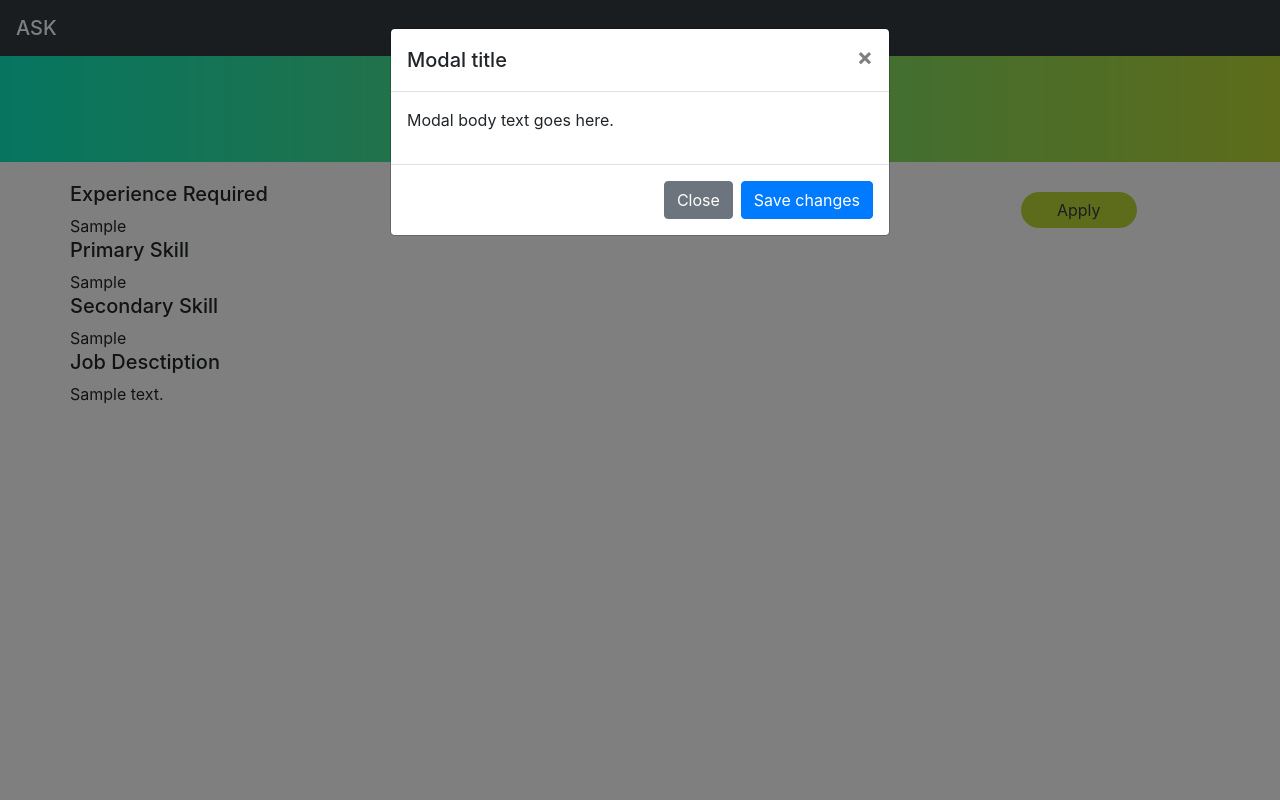
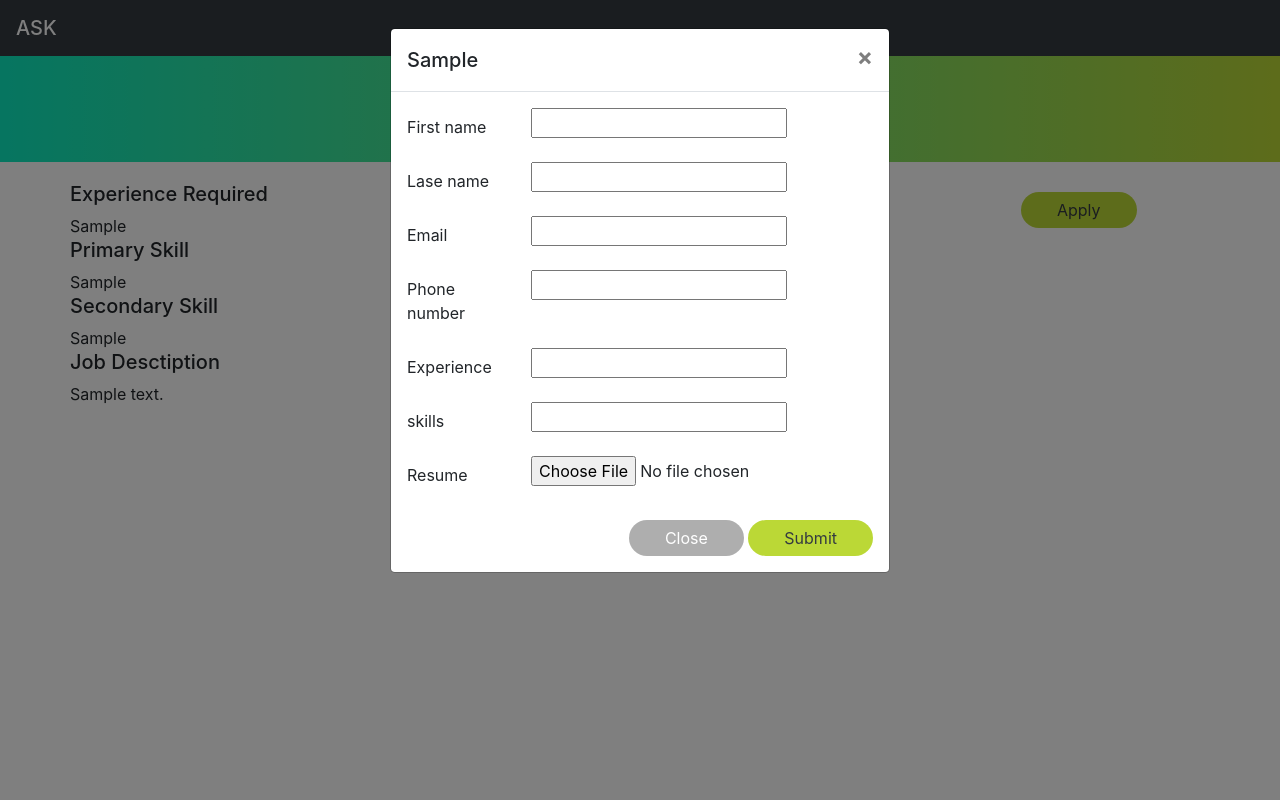
Before and after one commit to sudharsan78/Recruitment, a Django app: a page that uses recruitment/job_portal/templates/job_portal/job_post.html in a window 1280 px wide, after a click on "Apply". Run offline with Django 3.2, Linux system fonts and the light colour scheme; tables that the repository leaves empty hold one stand-in row (values such as "Sample post"); some libraries are stand-ins or nearby versions.

Commit message:
Added application submit functionality

```diff
--- /dev/null
+++ b/recruitment/job_portal/forms.py
@@ -0,0 +1,9 @@
+from django import forms
+
+from . models import Application
+
+class ApplicationForm(forms.ModelForm):
+
+    class Meta:
+        model = Application
+        exclude = ['status']
--- a/recruitment/job_portal/templates/job_portal/job_post.html
+++ b/recruitment/job_portal/templates/job_portal/job_post.html
@@ -32,17 +32,76 @@
   <div class="modal-dialog" role="document">
     <div class="modal-content">
       <div class="modal-header">
-        <h5 class="modal-title">Modal title</h5>
+	<h5 class="modal-title">{{post.position}}</h5>
         <button type="button" class="close" data-dismiss="modal" aria-label="Close">
           <span aria-hidden="true">&times;</span>
         </button>
       </div>
       <div class="modal-body">
-        <p>Modal body text goes here.</p>
-      </div>
-      <div class="modal-footer">
-        <button type="button" class="btn btn-secondary" data-dismiss="modal">Close</button>
-        <button type="button" class="btn btn-primary">Save changes</button>
+	<form method="POST" id="id_app_form" action="{% url 'job_portal:apply' %}" enctype="multipart/form-data">
+	  {% csrf_token %}
+
+	  <div class="form-group row" style="display: none;">
+            <label for="staticEmail" class="col-sm-3 col-form-label">Position</label>
+            <div class="col-sm-9">
+	      {{application_form.applied_for}}
+            </div>
+          </div>
+
+          <div class="form-group row">
+            <label for="staticEmail" class="col-sm-3 col-form-label">First name</label>
+            <div class="col-sm-9">
+	      {{application_form.first_name}}
+            </div>
+          </div>
+
+          <div class="form-group row">
+            <label for="staticEmail" class="col-sm-3 col-form-label">Lase name</label>
+            <div class="col-sm-9">
+	      {{application_form.last_name}}
+            </div>
+          </div>
+
+          <div class="form-group row">
+            <label for="staticEmail" class="col-sm-3 col-form-label">Email</label>
+            <div class="col-sm-9">
+	      {{application_form.email}}
+            </div>
+          </div>
+
+          <div class="form-group row">
+            <label for="staticEmail" class="col-sm-3 col-form-label">Phone number</label>
+            <div class="col-sm-9">
+	      {{application_form.phone_number}}
+            </div>
+          </div>
+
+          <div class="form-group row">
+            <label for="staticEmail" class="col-sm-3 col-form-label">Experience</label>
+            <div class="col-sm-9">
+	      {{application_form.experience}}
+            </div>
+          </div>
+
+          <div class="form-group row">
+            <label for="staticEmail" class="col-sm-3 col-form-label">skills</label>
+            <div class="col-sm-9">
+	      {{application_form.skills}}
+            </div>
+          </div>
+
+          <div class="form-group row">
+            <label for="staticEmail" class="col-sm-3 col-form-label">Resume</label>
+            <div class="col-sm-9">
+	      {{application_form.resume}}
+            </div>
+          </div>
+
+	  <div style="text-align: right;">
+	    <input class="custom_button form_close_btn" type="button" value="Close" data-dismiss="modal">
+	    <input class="custom_button" id="application_submit" type="submit" value="Submit">
+	  </div>
+	</form>
       </div>
     </div>
   </div>
@@ -50,4 +109,9 @@
 {% endblock body %}
 
 {% block script %}
+<script>
+  $(function () {
+    $("#id_applied_for").val("{{post.id}}");
+  });
+</script>
 {% endblock script %}
--- a/recruitment/job_portal/urls.py
+++ b/recruitment/job_portal/urls.py
@@ -5,4 +5,5 @@ from . import views
 urlpatterns = [
     path('', views.careers, name='index'),
     path('post/<slug:slug_data>/', views.job_post, name="job_post"),
+    path('apply/', views.apply_opportunity, name="apply"),
 ]
--- a/recruitment/job_portal/views.py
+++ b/recruitment/job_portal/views.py
@@ -1,11 +1,30 @@
-from django.shortcuts import render
+from django.shortcuts import render, redirect
+from django.contrib import messages
 
 from .models import JobPost
+from .forms import ApplicationForm
 
 def careers(request):
     current_openings = JobPost.objects.all()
-    return render(request, 'job_portal/careers.html', {"current_openings": current_openings,})
+    context = {
+            "current_openings": current_openings,
+            "application_form": ApplicationForm,
+        }
+    return render(request, 'job_portal/careers.html', context)
 
 def job_post(request, slug_data):
     post = JobPost.objects.get(slug=slug_data)
-    return render(request, "job_portal/job_post.html", {"post": post,})
+    context = {"post": post, "application_form": ApplicationForm,}
+    return render(request, "job_portal/job_post.html", context)
+
+def apply_opportunity(request):
+    if request.method == "POST":
+        application_form = ApplicationForm(data=request.POST, files=request.FILES)
+        if application_form.is_valid():
+            application_form.save()
+            messages.add_message(request, messages.INFO, 'Application submited successfully we will review and get back to you soon.')
+            return redirect("job_portal:index")
+        else:
+            return redirect("job_portal:index")
+    else:
+        return redirect("job_portal:index")
--- a/recruitment/static/css/custom.css
+++ b/recruitment/static/css/custom.css
@@ -32,6 +32,11 @@
   color: #343a40;
 }
 
+.form_close_btn {
+  color: white;
+  background-color: #a5a5a5e3;
+}
+
 .line {
   height: 1px;
   background-color: gray;
```
Also changed, not shown: recruitment/job_portal/templates/job_portal/careers.html (+27 -1 lines).
